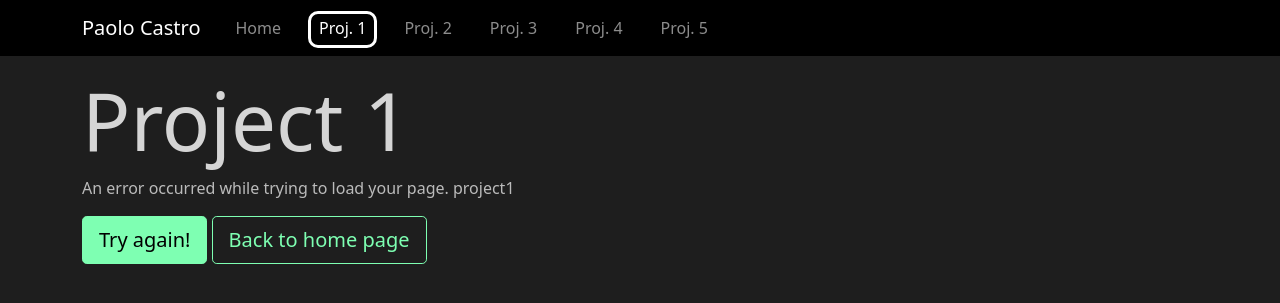
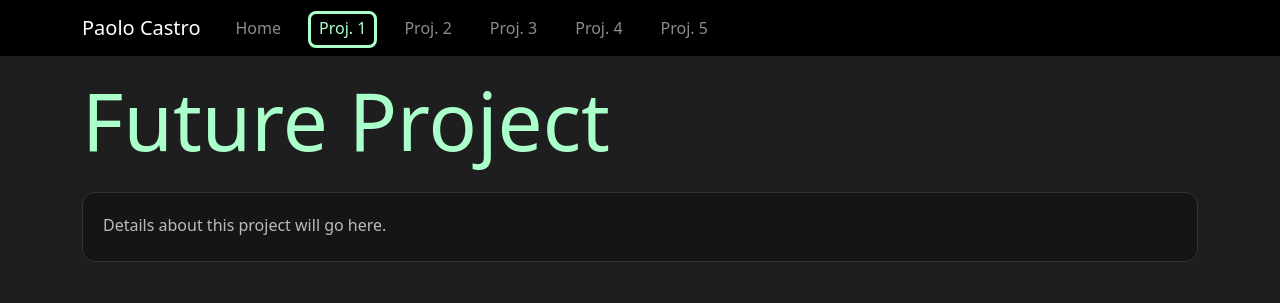
Before and after one commit to EmpathyCastro/DigitalArtPortfolio, a Flask app: page /project1 in a window 1280 px wide. Shown: the top 303 px of the page. Run offline with Flask 2, Linux system fonts and the light colour scheme; parts of the project's set-up code (start-up, migrations or seed data) failed here and were passed over; some libraries are stand-ins or nearby versions.

Commit message:
Add project pages

```diff
--- a/web/static/css/main.css
+++ b/web/static/css/main.css
@@ -15,3 +15,10 @@
     padding-top: 3px;
     padding-bottom: 18px;
 }
+
+.project-container {
+    background-color: #151515;
+    border: #333333 1px solid;
+    padding: 20px;
+    border-radius: 13px;
+}
--- a/web/static/css/source/custom-bootstrap.scss
+++ b/web/static/css/source/custom-bootstrap.scss
@@ -2,7 +2,7 @@
 // Option A: Include all of Bootstrap
 
 // Include any default variable overrides here (though functions won't be available)
-$primary: #7effb2;
+$primary: #abffcb;
 $light: #faf9f8;
 $body-bg: #1e1e1e;
 $body-color: #bbbbbb;
@@ -19,5 +19,5 @@ $headings-color: #d5d5d5;
   border-width: 3px;
   border-style: solid;
   padding: 3px 8px 6px 8px;
-  border-radius: 10px;
+  border-radius: 8px;
 }
--- a/web/templates/empty-project.html
+++ b/web/templates/empty-project.html
@@ -1,8 +1,8 @@
 {% extends "layout.html" %}
 {% block content %}
-  <h1 class="mt-2 display-1">Project 1</h1>
-  <p>An error occurred while trying to load your page. {% if not nav_page %}NO NAV_PAGE SET{% else %}{{ nav_page }}{% endif %}</p>
-  <a class="btn btn-lg btn-primary" href="javascript:history.go(0)">Try again!</a>
-  <a class="btn btn-lg btn-outline-primary" href="{{ url_for("home") }}">Back to home page</a>
+  <h1 class="mt-2 mb-4 display-1 text-primary">Future Project</h1>
+  <div class="project-container mb-5 pb-2">
+    <p>Details about this project will go here.</p>
+  </div>
 
 {% endblock content %}
--- a/web/templates/layout.html
+++ b/web/templates/layout.html
@@ -32,12 +32,12 @@
         </button>
         <div class="collapse navbar-collapse" id="navbarToggle">
           <div class="navbar-nav mr-auto">
-            <a class="nav-item nav-link {% if nav_page == "home" %}active{% endif %}" href="{{ url_for("home") }}"><span>Home</span></a>
-            <a class="nav-item nav-link {% if nav_page == "project1" %}active{% endif %}" href="{{ url_for("project1") }}"><span>Proj. 1</span></a>
-            <a class="nav-item nav-link {% if nav_page == "project2" %}active{% endif %}" href="{{ url_for("project2") }}"><span>Proj. 2</span></a>
-            <a class="nav-item nav-link {% if nav_page == "project3" %}active{% endif %}" href="{{ url_for("project3") }}"><span>Proj. 3</span></a>
-            <a class="nav-item nav-link {% if nav_page == "project4" %}active{% endif %}" href="{{ url_for("project4") }}"><span>Proj. 4</span></a>
-            <a class="nav-item nav-link {% if nav_page == "project5" %}active{% endif %}" href="{{ url_for("project5") }}"><span>Proj. 5</span></a>
+            <a class="nav-item nav-link {% if nav_page == "home" %}text-primary active{% endif %}" href="{{ url_for("home") }}"><span>Home</span></a>
+            <a class="nav-item nav-link {% if nav_page == "project1" %}text-primary active{% endif %}" href="{{ url_for("project1") }}"><span>Proj. 1</span></a>
+            <a class="nav-item nav-link {% if nav_page == "project2" %}text-primary active{% endif %}" href="{{ url_for("project2") }}"><span>Proj. 2</span></a>
+            <a class="nav-item nav-link {% if nav_page == "project3" %}text-primary active{% endif %}" href="{{ url_for("project3") }}"><span>Proj. 3</span></a>
+            <a class="nav-item nav-link {% if nav_page == "project4" %}text-primary active{% endif %}" href="{{ url_for("project4") }}"><span>Proj. 4</span></a>
+            <a class="nav-item nav-link {% if nav_page == "project5" %}text-primary active{% endif %}" href="{{ url_for("project5") }}"><span>Proj. 5</span></a>
           </div>
           <!-- Navbar Right Side -->
 {#          <div class="navbar-nav">#}
```
Also changed, not shown: web/static/css/custom-bootstrap.css.
